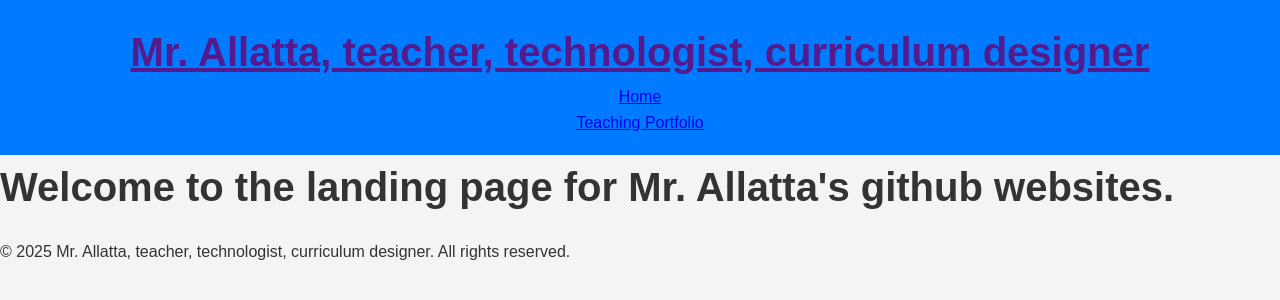
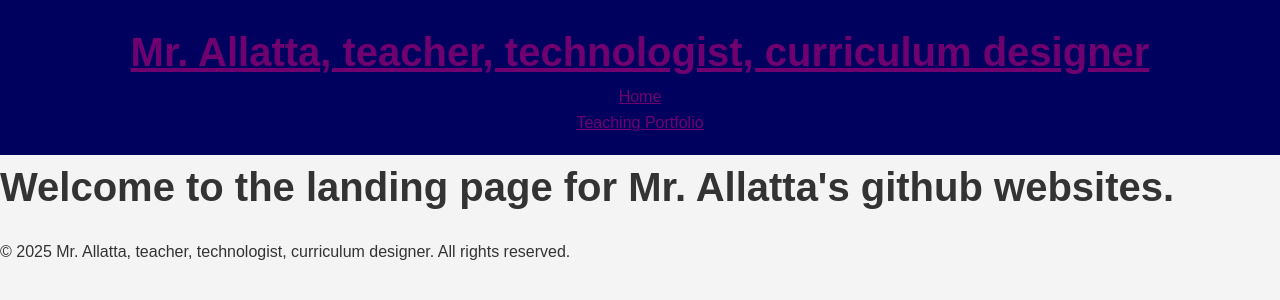
Before and after one commit to MrAllatta/mrallatta.github.io, a Jekyll site: the page built from index.md, in a window 1280 px wide. Shown: the top 300 px of the page. Built offline with Jekyll 4.4.1, drawn with Linux system fonts in a browser that asks for light colours.

Commit message:
updated style

```diff
--- a/assets/css/style.css
+++ b/assets/css/style.css
@@ -12,8 +12,8 @@ body {
 }
 
 header {
-    background: #007BFF;
-    color: #fff;
+    background: #00005f;
+    color: #30005f;
     padding: 20px 0;
     text-align: center;
 }
@@ -25,6 +25,10 @@ h1 {
 
 p {
     margin: 20px 0;
+}
+
+a {
+    color: #70006f;
 }
 
 .cta-button {
```
